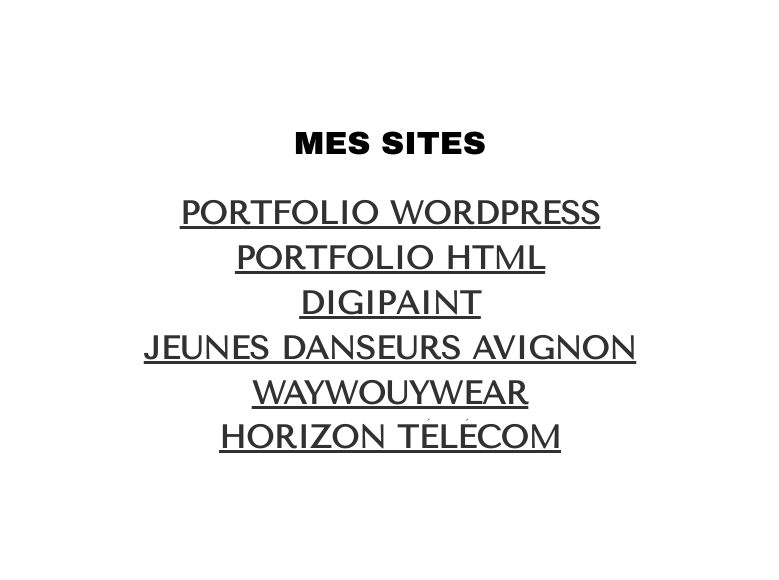
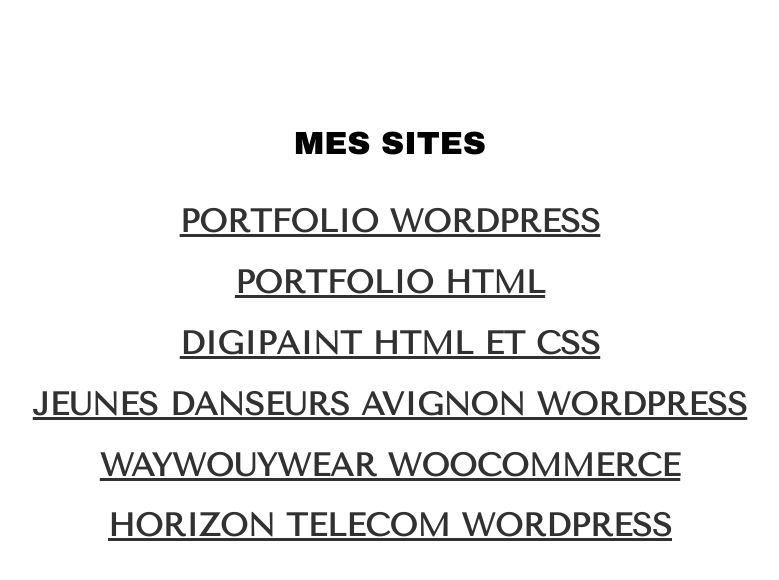
Before and after one commit to Maicko45/listeafpa, a plain HTML site: page index.html in a window 1280 px wide. Shown: the whole page, without its empty margins (250-1029 px from the left). Drawn offline with nearby package versions, Linux system fonts and the light colour scheme.

Commit message:
finalisation

```diff
--- a/css/style.css
+++ b/css/style.css
@@ -86,4 +86,12 @@
     text-decoration: underline;
     text-transform: uppercase;
     color: rgb(49, 49, 49);
+    line-height: 1.5em;
 }
+
+ul li a:hover {
+    font-weight: 900;
+    font-size: 2.2em;
+    text-decoration: none;
+    color: rgb(37, 37, 37)
+}
--- a/index.html
+++ b/index.html
@@ -12,12 +12,12 @@
     <h1>Mes sites</h1>
 
     <ul>
-        <li><a href="http://www.anaelmugerin.com">Portfolio wordpress</a></li>
-        <li><a href="http://anaelmugerin.netlify.com">Portfolio html</a></li>
-        <li><a href="http://digipaint.netlify.com">Digipaint</a></li>
-        <li><a href="http://jeunesdanseurs.anaelmugerin.com">Jeunes danseurs avignon</a></li>
-        <li><a href="http://waywouywear.fr">waywouywear</a></li>
-        <li><a href="">Horizon Télécom</a></li>
+        <li><a href="http://www.anaelmugerin.com" target="_blank">Portfolio wordpress</a></li>
+        <li><a href="http://anaelmugerin.netlify.com" target="_blank">Portfolio html</a></li>
+        <li><a href="http://digipaint.netlify.com" target="_blank">Digipaint html et css</a></li>
+        <li><a href="http://danse.anaelmugerin.com" target="_blank">Jeunes danseurs avignon wordpress</a></li>
+        <li><a href="http://waywouywear.fr" target="_blank">waywouywear woocommerce</a></li>
+        <li><a href="http://boutique-design.yo.fr/horizon/" target="_blank">Horizon Telecom wordpress</a></li>
     </ul>
 </body>
 </html>
```
